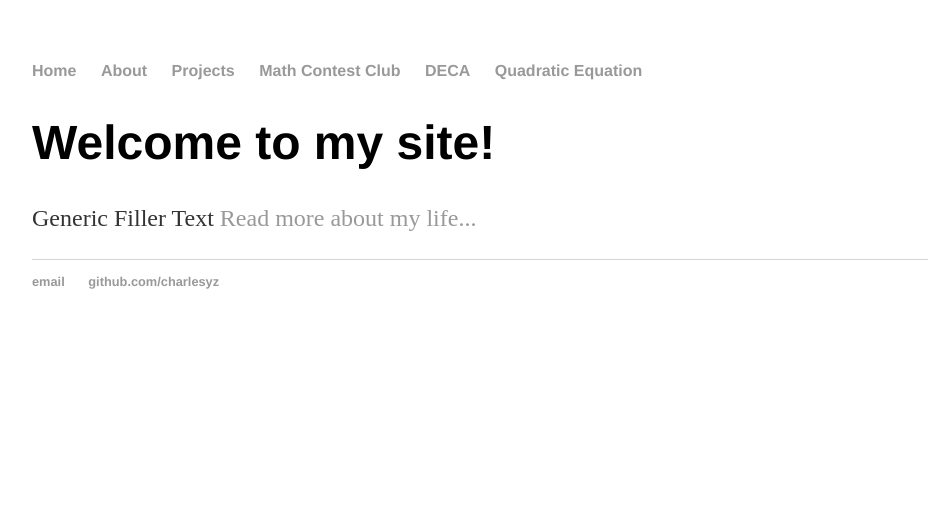
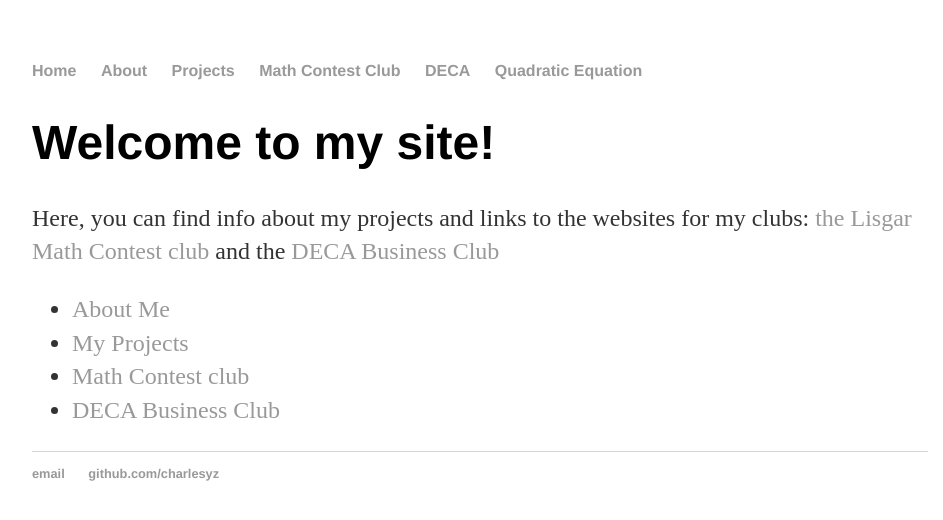
Before and after one commit to charlesyz/charlesyz.github.io-ARCHIVE, a Jekyll site: the page built from index.html, in a window 1280 px wide. Shown: the top 520 px of the page, without its empty margins (160-1103 px from the left). Built offline with Jekyll 4.4.1, drawn with Linux system fonts in a browser that asks for light colours.

Commit message:
Updating main page and organization

```diff
--- a/_layouts/default.html
+++ b/_layouts/default.html
@@ -14,8 +14,8 @@
 <li><a href="/">Home</a></li>
 <li><a href="/about">About</a></li>
 <li><a href="/projects">Projects</a></li>
-<li><a href="/math-contest-club">Math Contest Club</a></li>
-<li><a href="/deca">DECA</a></li>
+<li><a href="lcimath.me">Math Contest Club</a></li>
+<li><a href="lisgardeca.me">DECA</a></li>
 <li><a href="/quadratic">Quadratic Equation</a></li>
 </ul>
     </nav>
--- a/index.html
+++ b/index.html
@@ -5,5 +5,11 @@ title: Charles Zhang
 
 		<div class="blurb">
             <h1>Welcome to my site!</h1>
-			<p>Generic Filler Text <a href="/about">Read more about my life...</a></p>
+            <p>Here, you can find info about my projects and links to the websites for my clubs: <a href="lcimath.me">the Lisgar Math Contest club</a> and the <a href="lisgardeca.me">DECA Business Club</a></p>
+            <ul class="contacts">
+                <li><a href="/about">About Me</a></li>
+                <li><a href="/projects">My Projects</a></li>
+                <li><a href="lcimath.me">Math Contest club</a></li>
+                <li><a href="lisgardeca.me">DECA Business Club</a></li>
+                </ul>
 		</div>
--- a/projects/index.html
+++ b/projects/index.html
@@ -1,10 +1,10 @@
 ---
 layout: default
-title: About Hank Quinlan
+title: Charles Zhang - Projects
 ---
 
 		<div class="about">
-			<h1>About</h1>
+			<h1>Projects</h1>
 			<p>You can optionally insert a brief bio here. You went to this school, you studied that, you now work in this field with research interests in that subject. At your previous position at this place, you worked on this or that. You can list some of your significant accomplishments, awards, or recognition here as well. You live in this city with these animals and people. In your free time you like X, Y, and Z.</p>
 
 			<ul class="contacts">
--- a/quadratic/index.html
+++ b/quadratic/index.html
@@ -8,7 +8,7 @@ title: Quadratic Equation Calculator
     <p>
     Fill in the variables in the equation below, and solve the quadratic of your dreams!
     </p>
-    <p><form id="oForm"> <input type="text" name="x" size=1> \( = {-b \pm \sqrt{b^2-4ac} \over 2a}.\)
+    <p><form id="oForm"> <input type="text" name="x" size=2> \( = {-b \pm \sqrt{b^2-4ac} \over 2a}.\)
         <br><br>  a = <input type="text" name="a" size="2"> b = <input type="text" name="b" size="2"> c = <input type="text" name="c" size="2"></form></p>
     <br>
     <button onclick="calc()"> Calculate! </button> <br> <br>
```
Also changed, not shown: other parts of quadratic/index.html (+1 -3 lines).
